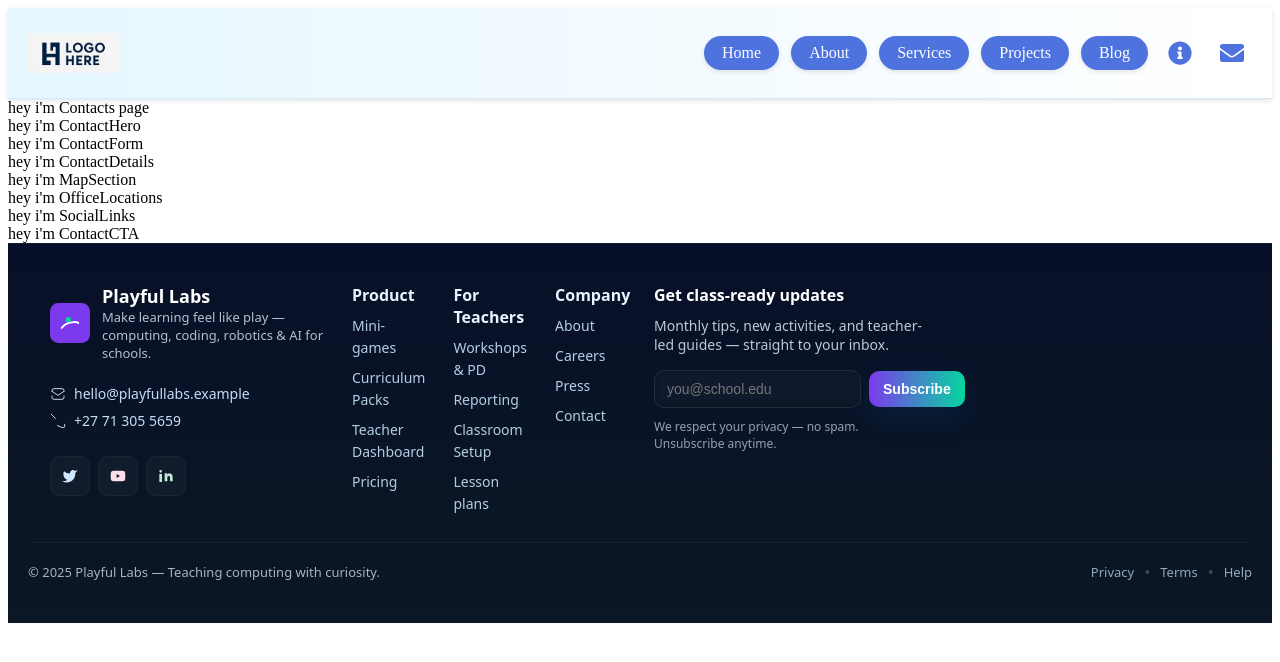
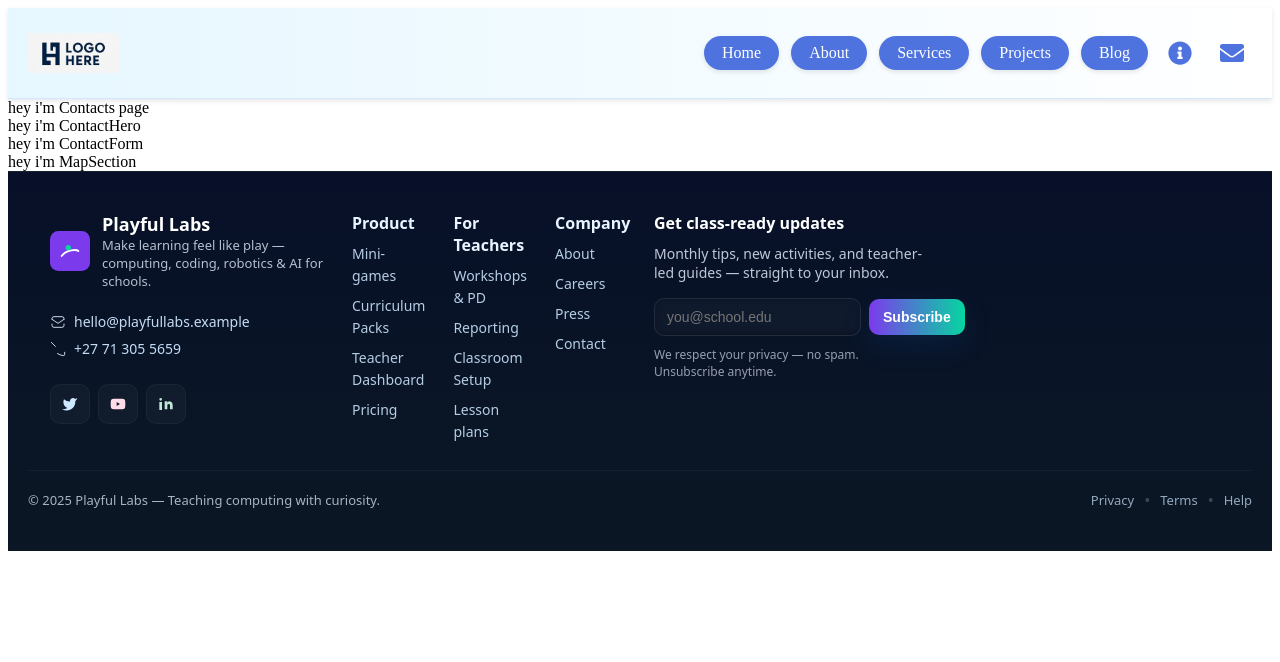
Before and after one commit to Mfundo-code/constractionwebsite, a React (Create React App) app: page /contacts in a window 1280 px wide. Shown: the top 662 px of the page. Built offline with nearby package versions, Linux system fonts and the light colour scheme.

Commit message:
contatcs files

```diff
--- a/src/pages/Contacts/Contacts.js
+++ b/src/pages/Contacts/Contacts.js
@@ -1,11 +1,8 @@
 import React from "react";
 import ContactHero from "./ContactsComponents/ContactHero";
 import ContactForm from "./ContactsComponents/ContactForm";
-import ContactDetails from "./ContactsComponents/ContactDetails";
 import MapSection from "./ContactsComponents/MapSection";
-import OfficeLocations from "./ContactsComponents/OfficeLocations";
-import SocialLinks from "./ContactsComponents/SocialLinks";
-import ContactCTA from "./ContactsComponents/ContactCTA";
+
 
 const Contacts = () => {
   return (
@@ -13,11 +10,7 @@ const Contacts = () => {
       <div>hey i'm Contacts page</div>
       <ContactHero />
       <ContactForm />
-      <ContactDetails />
       <MapSection />
-      <OfficeLocations />
-      <SocialLinks />
-      <ContactCTA />
     </main>
   );
 };
```
